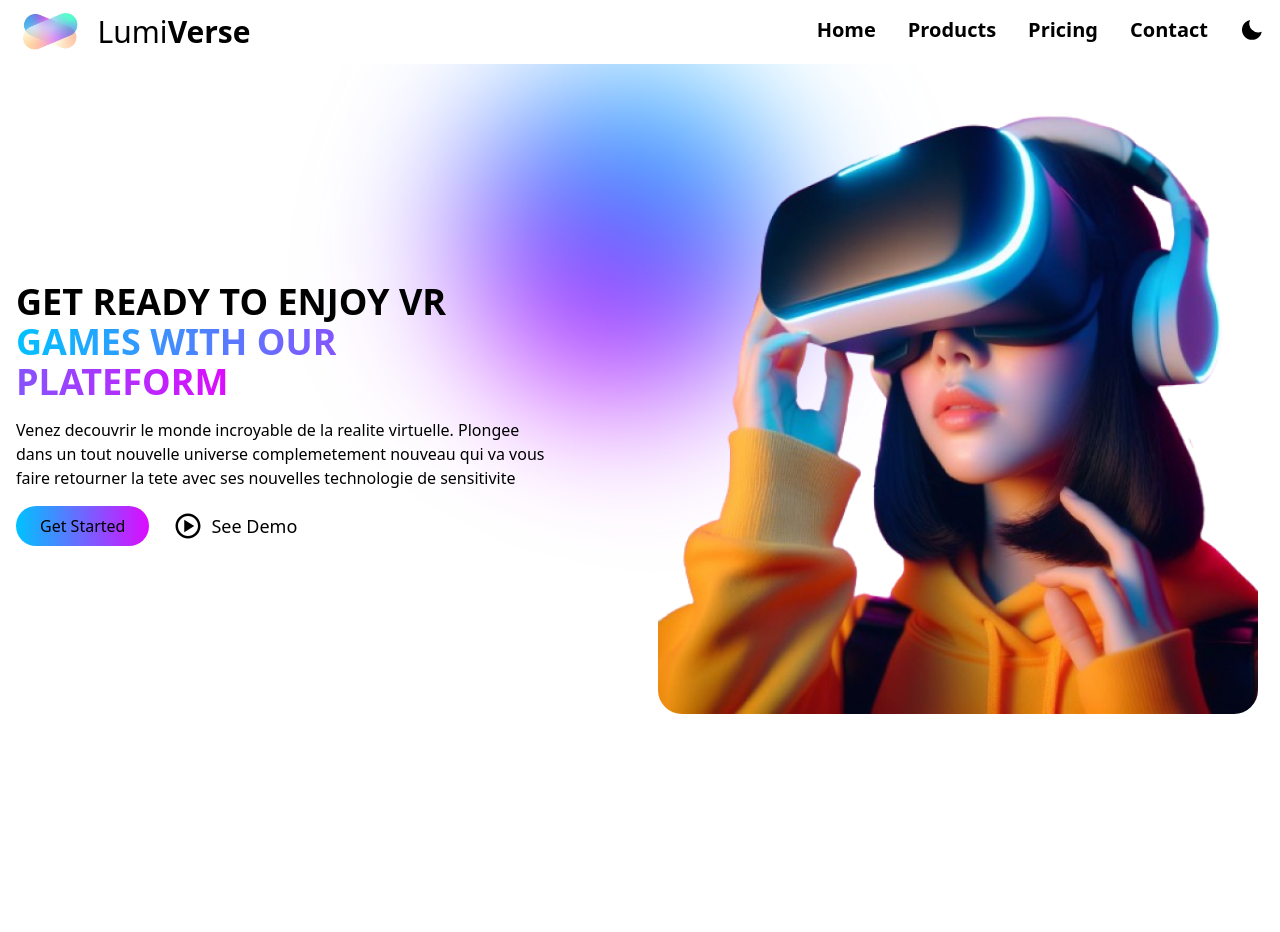
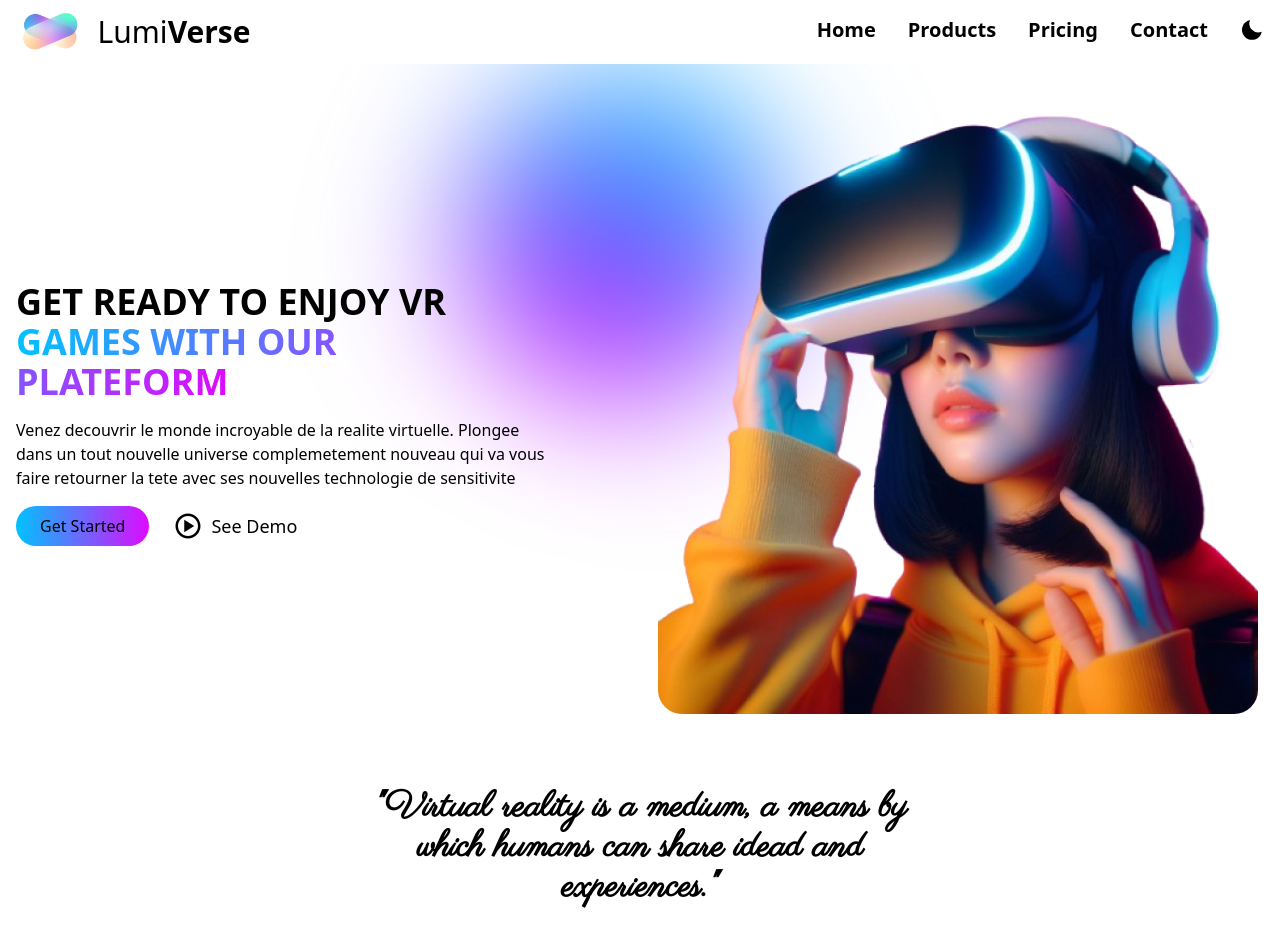
Before and after one commit to Gadnadj/LumiVerse, a React (Vite) app: page / in a window 1280 px wide. Before the commit the page ends 800 px from the top, so only its background shows below. Built offline with nearby package versions, Linux system fonts and the light colour scheme.

Commit message:
add quote

```diff
--- a/src/App.tsx
+++ b/src/App.tsx
@@ -1,13 +1,15 @@
 import Hero from './components/Hero';
 import NavBar from './components/NavBar';
+import Quotes from './components/Quotes';
 
 
 function App() {
 
   return (
-    <main className='overflow-x-hidden overflow-y-hidden bg-white dark:bg-black'>
+    <main className='overflow-x-hidden overflow-y-hidden bg-white dark:bg-black text-black dark:text-white'>
       <NavBar />
       <Hero />
+      <Quotes />
     </main>
   );
 }
--- /dev/null
+++ b/src/components/Quotes.tsx
@@ -0,0 +1,17 @@
+import React from 'react';
+
+type Props = {}
+
+const Quotes = (props: Props) => {
+    return (
+        <>
+            <div className='container py-6 px-4'>
+                <h1 className='text-2xl sm:text-4xl font-bold max-w-[550px] mx-auto text-center font-parisienne'>
+                    "Virtual reality is a medium, a means by which humans can share idead and experiences."
+                </h1>
+            </div>
+        </>
+    );
+};
+
+export default Quotes;
--- a/src/index.css
+++ b/src/index.css
@@ -1,3 +1,5 @@
+@import url('https://fonts.googleapis.com/css2?family=Parisienne&display=swap');
+
 @tailwind base;
 @tailwind components;
 @tailwind utilities;
--- a/tailwind.config.js
+++ b/tailwind.config.js
@@ -13,7 +13,7 @@ export default {
         dark: '#111111'
       },
       fontFamily: {
-
+        parisienne: ['Parisienne', 'cursive']
       },
       container: {
         center: true,
```
